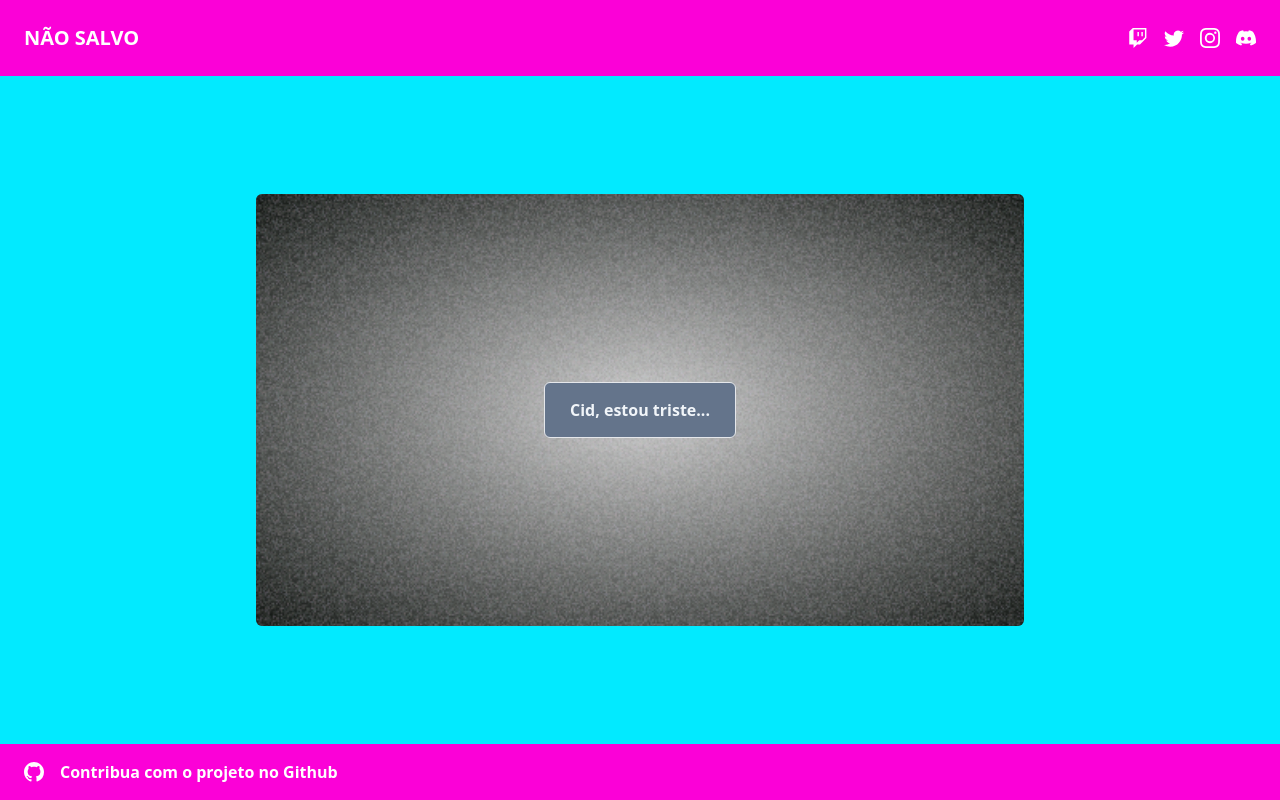
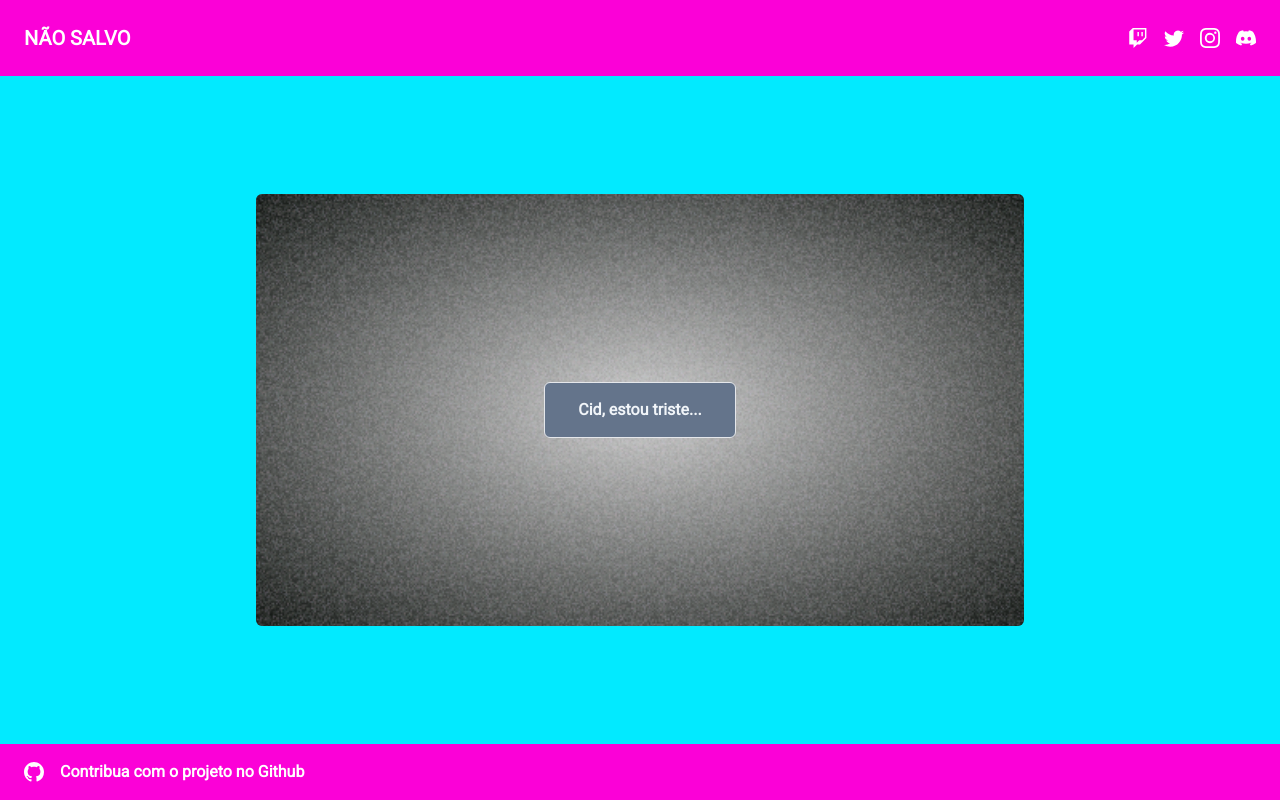
Before and after one commit to btalanski/nao-salvo-estou-triste, a website built with Vite: page src/index.html in a window 1280 px wide. Built offline with nearby package versions, Linux system fonts and the light colour scheme.

Commit message:
Atualizando fonte

```diff
--- a/src/styles.css
+++ b/src/styles.css
@@ -1,6 +1,12 @@
 @tailwind base;
 @tailwind components;
 @tailwind utilities;
+
+@layer base {
+  html {
+    font-family: "Roboto", sans-serif;
+  }
+}
 
 .b-pink {
   background-color: #fb01d7;
```
